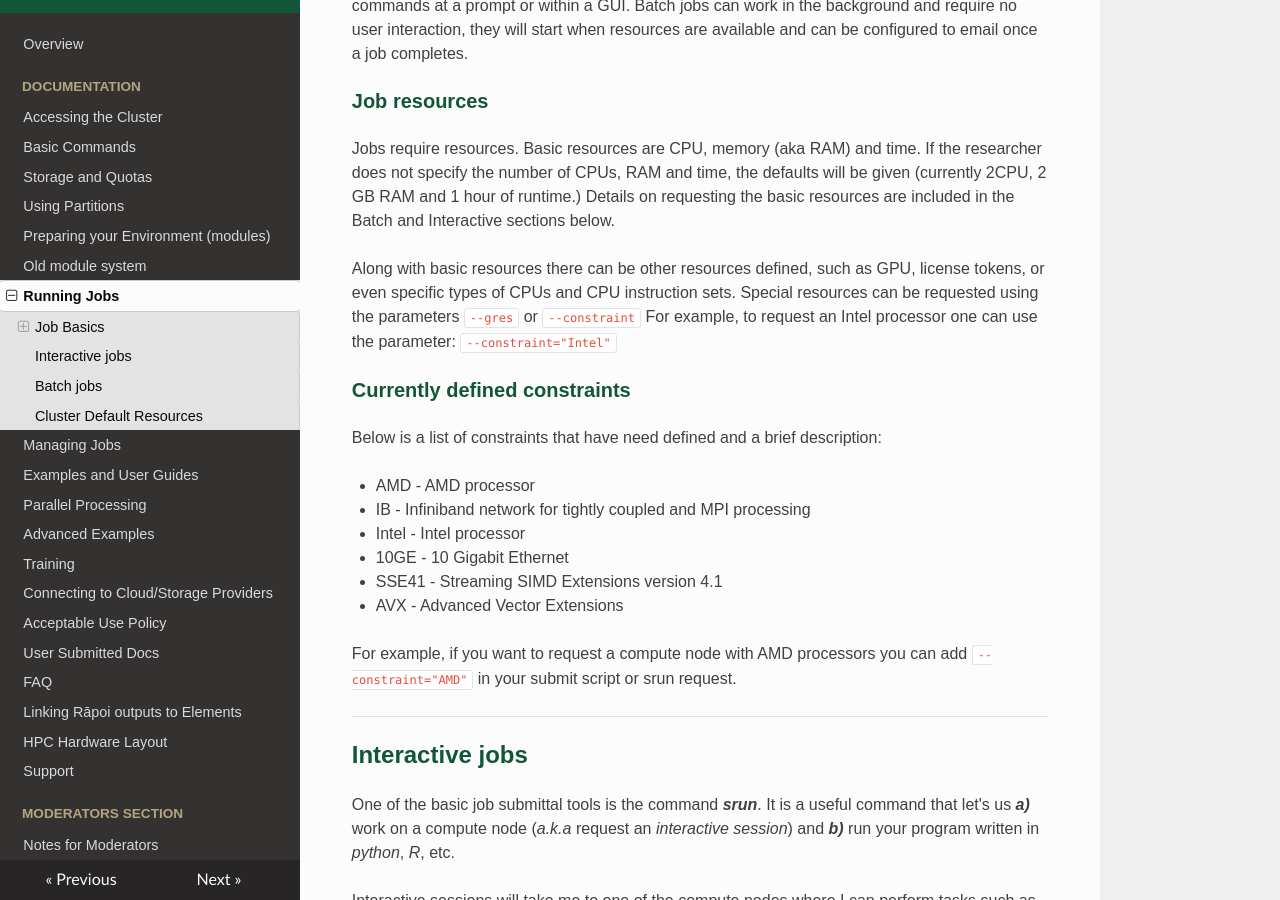
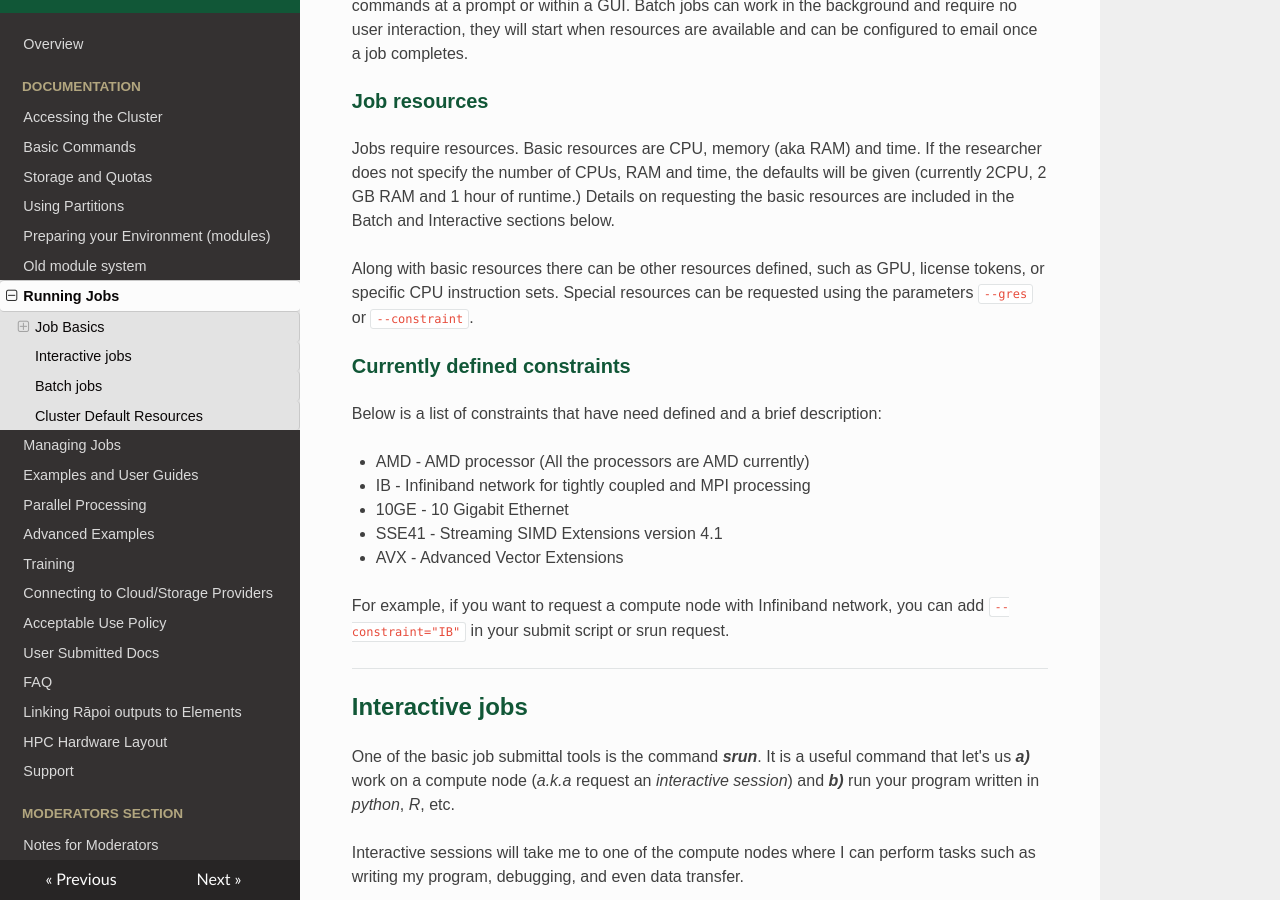
Before and after one commit to vuw-research-computing/raapoi-docs, an MkDocs documentation site: the page built from docs/running_jobs.md, in a window 1280 px wide and 900 px high, scrolled down 308 px. Built offline with MkDocs 1.6.1, drawn with Linux system fonts in a browser that asks for light colours; nearby versions of some CDN libraries; some web fonts are replaced; a script that is not in the unit is left out.

Commit message:
Removed Intel related things

```diff
--- a/docs/running_jobs.md
+++ b/docs/running_jobs.md
@@ -7,20 +7,19 @@ _Rāpoi_ uses a scheduler and resource manager called Slurm that requires resear
 
 Jobs require resources.  Basic resources are CPU, memory (aka RAM) and time.  If the researcher does not specify the number of CPUs, RAM and time, the defaults will be given (currently 2CPU, 2 GB RAM and 1 hour of runtime.)  Details on requesting the basic resources are included in the Batch and Interactive sections below.
 
-Along with basic resources there can be other resources defined, such as GPU, license tokens, or even specific types of CPUs and CPU instruction sets.  Special resources can be requested using the parameters `--gres` or `--constraint`  For example, to request an Intel processor one can use the parameter: `--constraint="Intel"`
+Along with basic resources there can be other resources defined, such as GPU, license tokens, or specific CPU instruction sets. Special resources can be requested using the parameters `--gres` or `--constraint`.
 
 ### Currently defined constraints
 
 Below is a list of constraints that have need defined and a brief description:
 
-* AMD - AMD processor
+* AMD - AMD processor (All the processors are AMD currently)
 * IB - Infiniband network for tightly coupled and MPI processing
-* Intel - Intel processor
 * 10GE - 10 Gigabit Ethernet
 * SSE41 - Streaming SIMD Extensions version 4.1
 * AVX - Advanced Vector Extensions
 
-For example, if you want to request a compute node with AMD processors you can add `--constraint="AMD"` in your submit script or srun request.
+For example, if you want to request a compute node with Infiniband network, you can add `--constraint="IB"` in your submit script or srun request.
 
 ---
 
```
